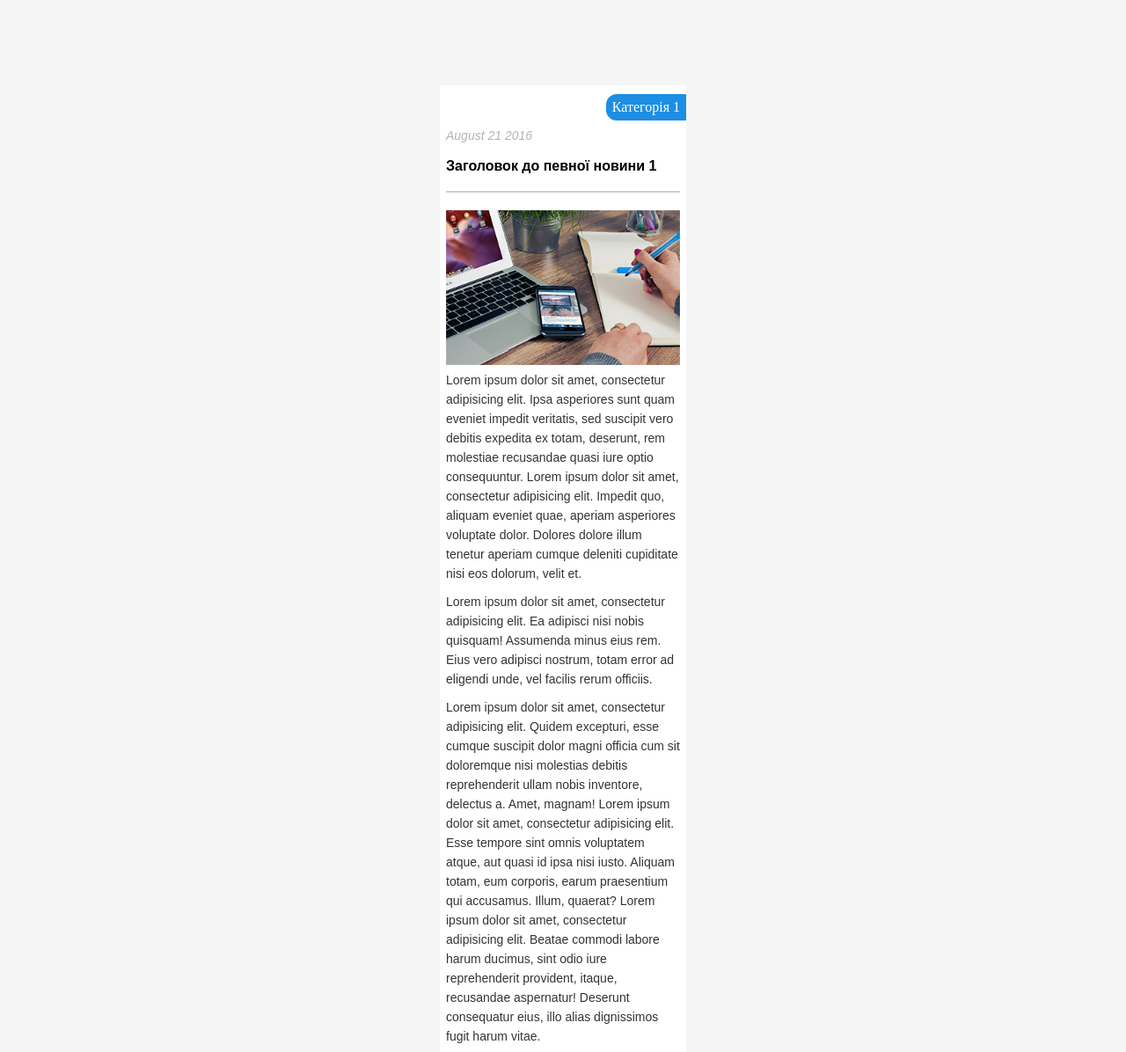
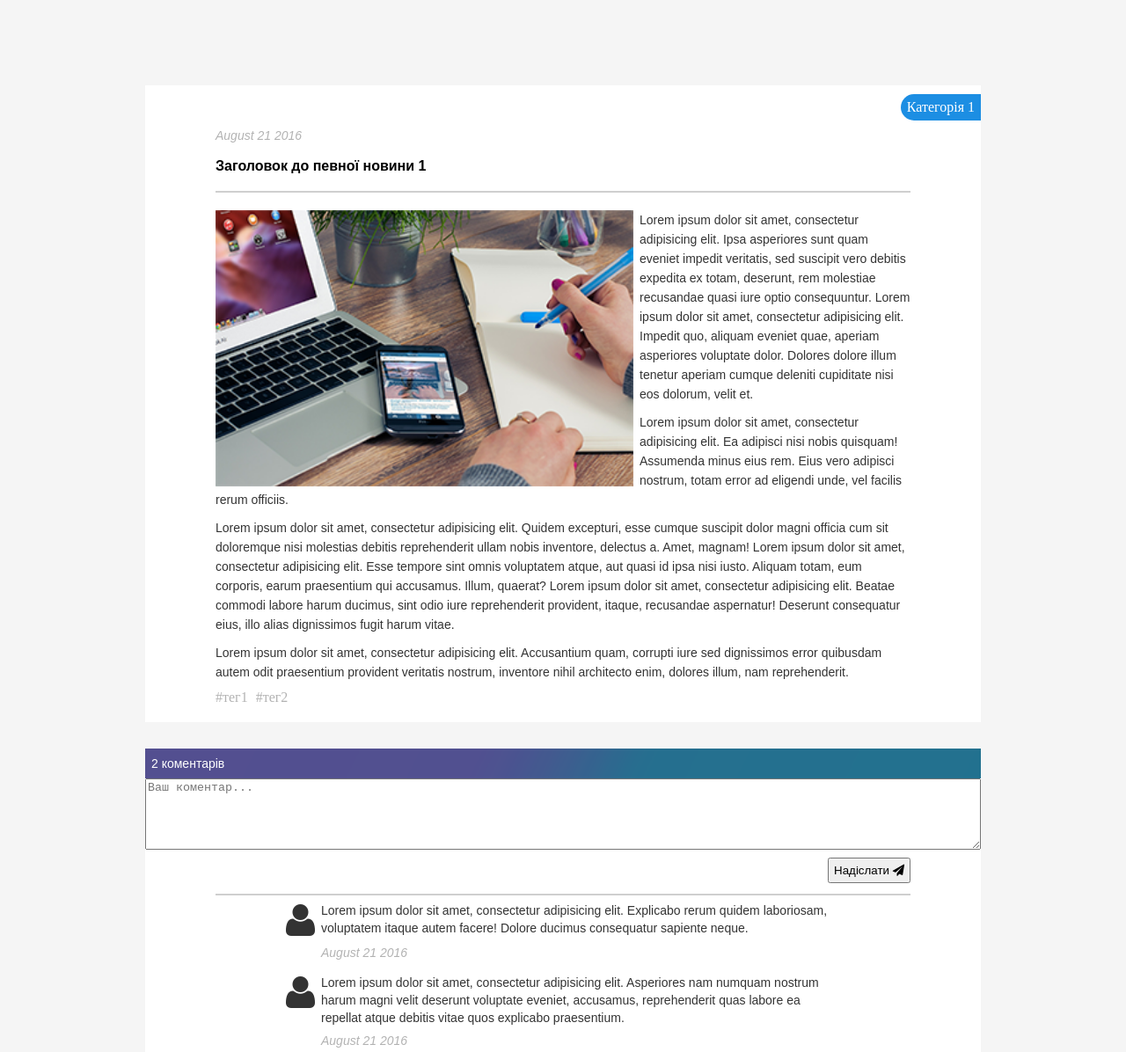
Before and after one commit to TarasBeyda/Inf-WebSite, a website: page index.html at #!/post in a window 1280 px wide. Shown: the part 84-1280 px from the top of the page at 88% size. Drawn offline with nearby package versions, Linux system fonts and the light colour scheme; some packages are replaced by stand-ins of ours.

Commit message:
post desktop all

```diff
--- a/app/templates/post.html
+++ b/app/templates/post.html
@@ -27,9 +27,11 @@
             <span>#тег2</span>
         </div>
 
+    </section>
+
     <div class="post__comments clearfix fonts_content">
 
-            <p class="amount__comments">0 коментарів</p>
+        <p class="amount__comments">2 коментарів</p>
         <textarea rows="5" placeholder="Ваш коментар..."></textarea>
         <button type="button">Надіслати <i class="fa fa-paper-plane" aria-hidden="true"></i></button>
 
@@ -47,8 +49,6 @@
         </div>
 
     </div>
-
-    </section>
 
 </div>
 
--- a/src/css/480x.css
+++ b/src/css/480x.css
@@ -15,6 +15,19 @@
     .posts {
         width: 270px;
         margin: 20px 10px;
+    }
+
+
+    /*Only post*/
+    .post,
+    .post__comments {
+        width: 450px;
+    }
+    .post img {
+        width: 436px;
+    }
+    .post__comments textarea {
+        width: 444px;
     }
 
 
--- a/src/css/640x.css
+++ b/src/css/640x.css
@@ -57,6 +57,42 @@
     }
 
 
+    /*Only post*/
+    .post,
+    .post__comments {
+        width: 610px;
+    }
+    .post img {
+        width: 355px;
+        float: left;
+        margin-right: 7px;
+    }
+    .post__comments textarea {
+        width: 604px;
+    }
+    .post > time {
+        padding: 50px 30px 0 30px;
+    }
+    .post > h3 {
+        margin: 20px 30px 20px 30px;
+    }
+    .post__content {
+        margin: 0px 30px 0 30px;
+    }
+    .post__comments button {
+        margin: 7px 30px 20px 0;
+    }
+    .comments {
+        margin: 48px 30px 0 30px;
+    }
+    .comments div {
+        margin: 7px 30px 14px 30px;
+    }
+    .post > .hashtag {
+        margin: 0 30px;
+    }
+
+
     /*Categories*/
     .categ__box {
         width: 270px;
--- a/src/css/768x.css
+++ b/src/css/768x.css
@@ -33,6 +33,40 @@
     }
 
 
+    /*Only post*/
+    .post,
+    .post__comments {
+        width: 738px;
+    }
+    .post img {
+        width: 475px;
+    }
+    .post__comments textarea {
+        width: 732px;
+    }
+    .post > time {
+        padding: 50px 50px 0 50px;
+    }
+    .post > h3 {
+        margin: 20px 50px 20px 50px;
+    }
+    .post__content {
+        margin: 0px 50px 0 50px;
+    }
+    .post__comments button {
+        margin: 7px 50px 20px 0;
+    }
+    .comments {
+        margin: 48px 50px 0 50px;
+    }
+    .comments div {
+        margin: 7px 50px 14px 50px;
+    }
+    .post > .hashtag {
+        margin: 0 50px;
+    }
+
+
     /*Categories*/
     .categ__box {
         width: 280px;
--- a/src/css/992x.css
+++ b/src/css/992x.css
@@ -64,6 +64,40 @@
     }
 
 
+    /*Only post*/
+    .post,
+    .post__comments {
+        width: 950px;
+    }
+    .post img {
+        width: 475px;
+    }
+    .post__comments textarea {
+        width: 944px;
+    }
+    .post > time {
+        padding: 50px 80px 0 80px;
+    }
+    .post > h3 {
+        margin: 20px 80px 20px 80px;
+    }
+    .post__content {
+        margin: 0px 80px 0 80px;
+    }
+    .post__comments button {
+        margin: 7px 80px 20px 0;
+    }
+    .comments {
+        margin: 48px 80px 0 80px;
+    }
+    .comments div {
+        margin: 7px 80px 14px 80px;
+    }
+    .post > .hashtag {
+        margin: 0 80px;
+    }
+
+
     /*Categories*/
     .categ__box {
         width: 280px;
--- a/src/css/style.css
+++ b/src/css/style.css
@@ -274,7 +274,8 @@ h3 {
 
 
 /*Only post*/
-.post {
+.post,
+.post__comments {
     position: relative;
     width: 280px;
     margin: auto;
@@ -288,8 +289,8 @@ h3 {
     color: #FFF;
     background: #1c8ee3;
     border: 0px solid #000;
-    border-top-left-radius: 12px;
-    border-bottom-left-radius: 12px;
+    border-top-left-radius: 20px;
+    border-bottom-left-radius: 20px;
 }
 .post img {
     width: 266px;
@@ -315,15 +316,16 @@ h3 {
 .post > .hashtag {
     color: rgba(0,0,0,0.3);
     margin: 0 7px;
+    padding-bottom: 20px;
 }
 .post > .hashtag > span {
     margin-right: 5px;
 }
 .post__comments {
-    margin: 30px 0;
+    margin: 30px auto;
 }
 .post__comments textarea {
-    width: 275px;
+    width: 274px;
 }
 .post__comments button {
     float: right;
```
Lines whose indentation alone changed are shown as unchanged.
